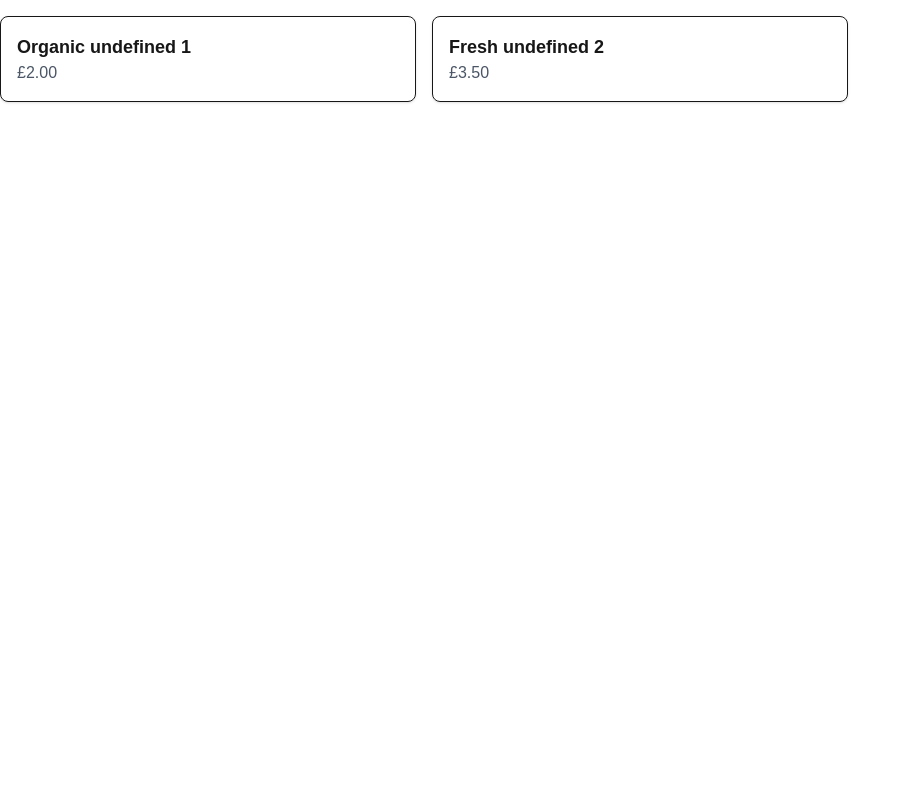
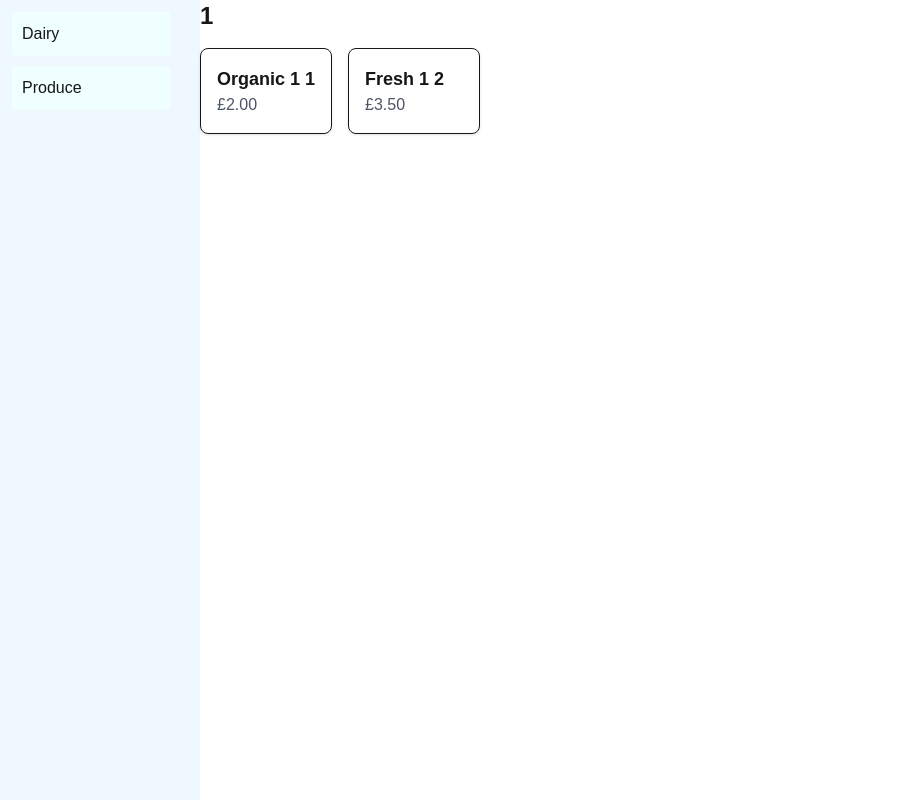
Before and after one commit to ShriramShanbhag/Next.js-Challenges, a Next.js app: page /groceries/1 in a window 1280 px wide. Shown: the whole page, without its empty margins (0-911 px from the left). Built offline with nearby package versions, Linux system fonts and the light colour scheme.

Commit message:
[Solution] Problem 3 - Dynamic Routing, Layouts, Suspense

```diff
--- /dev/null
+++ b/app/groceries/[category]/layout.module.css
@@ -0,0 +1,22 @@
+.sidebar {
+    height: 100vh;
+    width: 200px;
+    background-color: aliceblue;
+    gap: 10px;
+    display: flex;
+    flex-direction: column;
+    padding: 12px;
+}
+
+.container {
+    display: flex;
+    flex-direction: row;
+}
+
+.button {
+    width: 90%;
+    padding: 10px;
+    cursor: pointer;
+    border-radius: 4px;
+    background-color: azure;
+}
--- /dev/null
+++ b/app/groceries/[category]/layout.tsx
@@ -0,0 +1,27 @@
+import React, { Suspense } from "react";
+import styles from "./layout.module.css"
+import Link from "next/link";
+
+export default function CategoryLayout ({
+    children,
+}: {
+    children: React.ReactNode
+}) {
+    console.log("Rendering Layout...")
+    return (
+
+        <div className={styles.container}>
+            <div className={styles.sidebar}>
+                <Link className={styles.button} href={'/groceries/dairy'} >
+                    Dairy
+                </Link>
+                <Link className={styles.button} href={'/groceries/produce'}>
+                    Produce
+                </Link>
+            </div>
+            <Suspense>
+            {children}
+            </Suspense>
+        </div>
+    )
+}
--- /dev/null
+++ b/app/groceries/[category]/loading.tsx
@@ -0,0 +1,4 @@
+import React from "react";
+export default function Loading() {
+  return <p>Loading fresh products...</p>;
+}
--- a/app/groceries/[categories]/page.tsx
+++ b/app/groceries/[category]/page.tsx
@@ -11,9 +11,11 @@ async function getCategoryProducts(category: string): Promise<Product[]> {
 }
 
 // Note: Assume we are using Next.js 15+
-export default async function CategoryPage({ params }: { params: { category: string } }) {
-  const category = params.category;
+export default async function CategoryPage({ params }: { params: Promise<{ category: string }> }) {
+  const { category } = await params;
+  // console.log("category: ", category, "Params: ", params)
   const products = await getCategoryProducts(category);
+  console.log("Products: ", products)
 
   return (
     <main>
```
